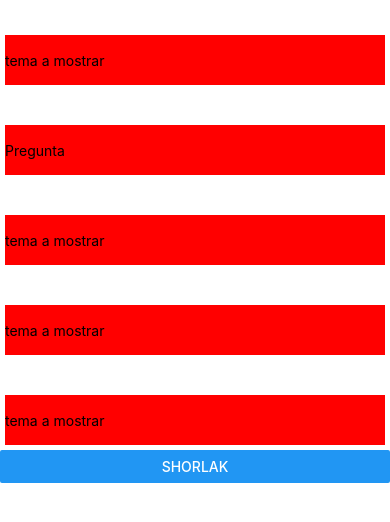
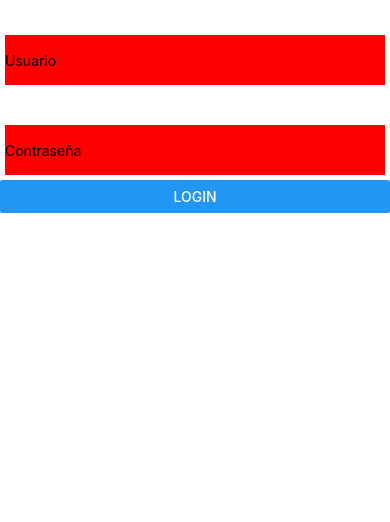
Before and after one commit to Javier-A-Romano/switch-romano, a React Native app: screen / in a window 390 px wide. Shown: the top 522 px of the page. Built offline with nearby package versions, Linux system fonts and the light colour scheme.

Commit message:
ScreenLogin

```diff
--- a/App.js
+++ b/App.js
@@ -1,13 +1,14 @@
 import { StatusBar } from 'expo-status-bar';
 import React from 'react';
 import { StyleSheet, Text, View } from 'react-native';
+import { ScreenLogin } from './screen/ScreenLogin';
 import { ScreenQuestionAdd } from './screen/ScreenQuestionAdd';
 
 const App = () => {
   return (
     <View>
 
-      <ScreenQuestionAdd />
+      <ScreenLogin />
 
       <StatusBar style="auto" />
 
--- /dev/null
+++ b/screen/ScreenLogin.js
@@ -0,0 +1,32 @@
+import React, { useState } from 'react'
+import { Button, View } from 'react-native'
+import { InputAdd } from '../components/InputAdd'
+
+export const ScreenLogin = () => {
+    const [user, setUser] = useState();
+
+    const [pass, setPass] = useState();
+
+    const onHandlerChangeUser = (t) => setUser(t);
+    const onHandlerChangePass = (t) => setPass(t);
+
+    const login = () => {
+
+        if (user === "test" && pass === "test") {
+            console.log("login ok")
+        } else {
+            console.log("login error")
+            setPass("");
+            setUser("");
+        }
+    }
+    return (
+        <View>
+            <InputAdd stateLocal={user} pholder={"Usuario"} onHandlerChange={onHandlerChangeUser} />
+            <InputAdd stateLocal={pass} pholder={"Contraseña"} onHandlerChange={onHandlerChangePass} />
+
+
+            <Button onPress={login} title="login" />
+        </View>
+    )
+}
--- a/screen/ScreenQuestionAdd.js
+++ b/screen/ScreenQuestionAdd.js
@@ -34,7 +34,10 @@ export const ScreenQuestionAdd = () => {
             setOption2("");
             setOption3("");
         } else {
-            setItemList("");
+            setQuestion("");
+            setOption1("");
+            setOption2("");
+            setOption3("");
 
         }
 
```
